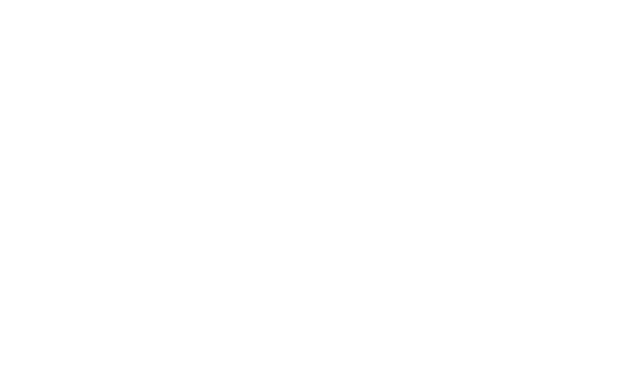
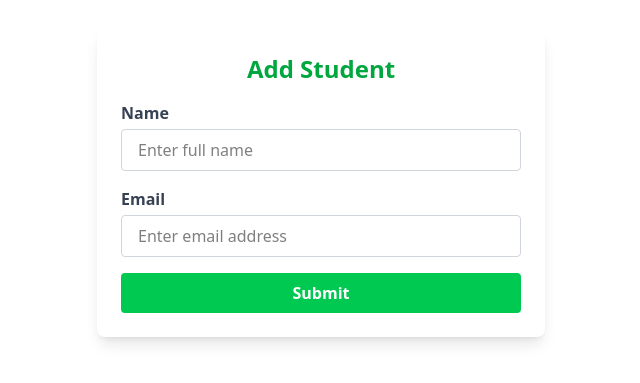
Before and after one commit to PECULIAR-AMY/Full-stack-CRUD-APP, a React (Vite) app in the folder Frontend/: page /create in a window 1280 px wide. Before the commit this address had no page. Shown: the part 217-600 px from the top of the page, without its empty margins (319-959 px from the left). Built offline with nearby package versions, Linux system fonts and the light colour scheme.

Commit message:
new coommit

```diff
--- a/Frontend/src/App.tsx
+++ b/Frontend/src/App.tsx
@@ -1,5 +1,6 @@
 import { BrowserRouter, Route, Routes } from "react-router-dom";
 import Worker from "./component/Worker";
+import CreateStudents from "./component/CreateStudents";
 
 function App() {
   return (
@@ -7,6 +8,7 @@
       <BrowserRouter>
         <Routes>
           <Route path="/" element={<Worker />} />
+           <Route path="/create" element={<CreateStudents />} />
         </Routes>
       </BrowserRouter>
     </div>
--- /dev/null
+++ b/Frontend/src/component/CreateStudents.tsx
@@ -0,0 +1,40 @@
+import React from 'react';
+
+function CreateStudents() {
+  return (
+    <div className="min-h-screen flex items-center justify-center bg-white  px-4">
+      <div className="w-full max-w-md bg-white rounded-lg shadow-lg p-6">
+        <form>
+          <h2 className="text-2xl font-bold mb-4 text-center text-green-600">Add Student</h2>
+
+          <div className="mb-4">
+            <label className="block text-gray-700 font-semibold mb-1">Name</label>
+            <input
+              type="text"
+              placeholder="Enter full name"
+              className="w-full px-4 py-2 border border-gray-300 rounded focus:outline-none focus:ring-2 focus:ring-green-400"
+            />
+          </div>
+
+          <div className="mb-4">
+            <label className="block text-gray-700 font-semibold mb-1">Email</label>
+            <input
+              type="email"
+              placeholder="Enter email address"
+              className="w-full px-4 py-2 border border-gray-300 rounded focus:outline-none focus:ring-2 focus:ring-green-400"
+            />
+          </div>
+
+          <button
+            type="submit"
+            className="w-full bg-green-500 hover:bg-green-600 text-white font-semibold py-2 px-4 rounded transition duration-300"
+          >
+            Submit
+          </button>
+        </form>
+      </div>
+    </div>
+  );
+}
+
+export default CreateStudents;
--- a/Frontend/src/component/Worker.tsx
+++ b/Frontend/src/component/Worker.tsx
@@ -1,5 +1,6 @@
 import { useState, useEffect } from 'react';
 import axios from 'axios';
+import { Link } from 'react-router-dom'
 
 interface WorkerProp {
   ID: number;
@@ -25,7 +26,7 @@
   return (
     <div className="flex flex-col items-center justify-center min-h-screen bg-blue-500 p-4">
       <div className="w-[75%] bg-white rounded p-4 shadow-lg">
-        <button className="bg-green-400 rounded p-2 my-4">Add +</button>
+        <Link to='/create'className="bg-green-400 rounded p-2 my-4">Add +</Link>
         <table className="w-full">
           <thead>
             <tr>
@@ -40,7 +41,8 @@
                 <td>{data.Name}</td>
                 <td>{data.email}</td>
                 <td>
-                  <button className="text-blue-500 hover:underline">Edit</button>
+                  <button className="text-white hover:underline bg-blue-500 rounded ">update</button>
+                  <button className="text-white hover:underline bg-red-500 rounded my-2">Delete</button>
                 </td>
               </tr>
             ))}
```
